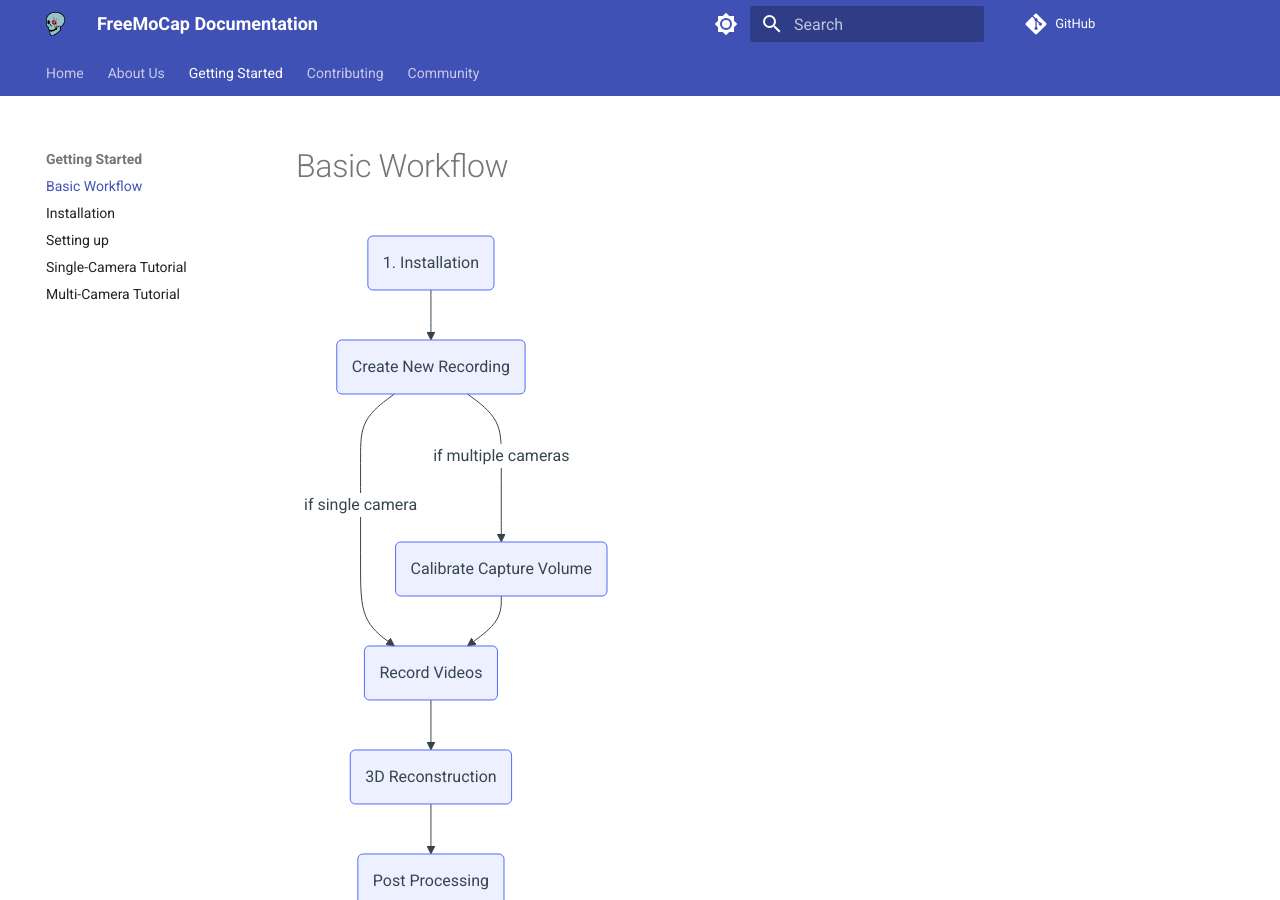
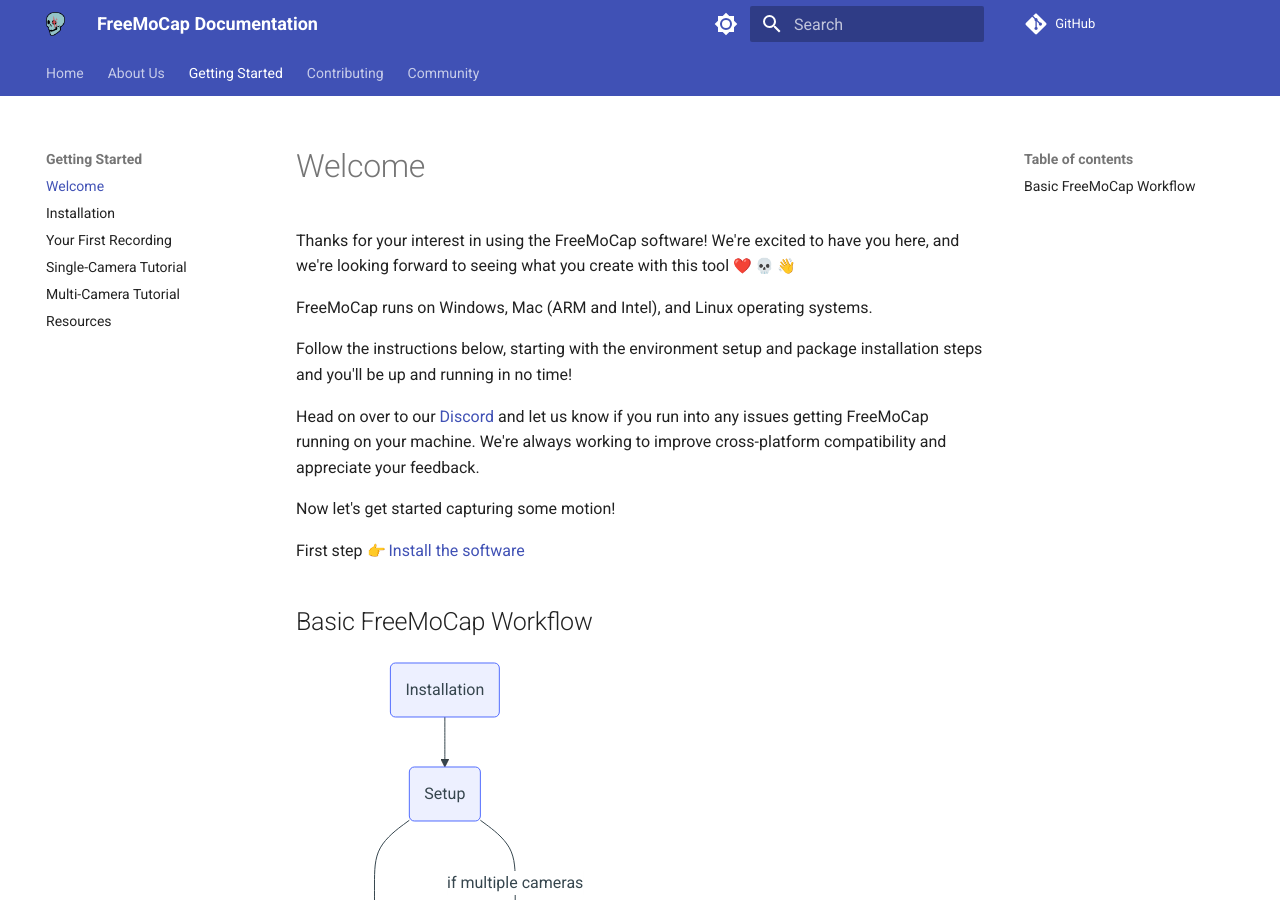
Before and after one commit to freemocap/documentation, an MkDocs documentation site: the page built from docs/getting_started/index.md, in a window 1280 px wide and 900 px high. Built offline with MkDocs 1.6.1 and Material for MkDocs 9.7.7, drawn with Linux system fonts in a browser that asks for light colours; emoji names are drawn with the system emoji font; comment, search, counter and statistics services are not loaded.

Commit message:
update docs

````diff
--- a/docs/getting_started/index.md
+++ b/docs/getting_started/index.md
@@ -1,11 +1,41 @@
+
+
+Thanks for your interest in using the FreeMoCap software! We're excited to have you here, and we're looking forward to seeing what you create with this tool :heart: :skull: :wave:
+
+FreeMoCap runs on Windows, Mac (ARM and Intel), and Linux operating systems.
+
+Follow the instructions below, starting with the environment setup and package installation steps and you'll be up and running in no time!
+
+Head on over to our [Discord](https://discord.gg/j76UGWfEeA) and let us know if you run into any issues getting FreeMoCap running on your machine. We're always working to improve cross-platform compatibility and appreciate your feedback.
+
+Now let's get started capturing some motion!
+
+First step  :point_right: [Install the software](/getting_started/installation/)
+
+
+# Basic FreeMoCap Workflow
+
 ``` mermaid
 graph TD
-    A1(1. Installation)
-    A1-->A(Create New Recording)
-    A --if single camera---> B(Record Videos)
-    A -- if multiple cameras ---> C(Calibrate Capture Volume)
-    C --> B
-    B --> F(3D Reconstruction)
-    F --> H(Post Processing)
-    H --> I(Visualization)
+    installation(Installation)
+    setup(Setup)
+    calibrate(Calibrate Capture Volume)
+    record_videos(Record/Process Motion Capture Videos)
+    visualize(Visualization)
+    analysis(Analysis)
+
+    installation-->setup
+    setup --if single camera---> record_videos
+    setup -- if multiple cameras ---> calibrate
+    calibrate --> record_videos
+
+    record_videos --> visualize
+    record_videos --repeat---> analysis
+
+    visualize --> analysis
+    visualize --> record_videos
+
+    analysis -->  visualize
+    analysis --forever---> record_videos
+
 ```
--- a/mkdocs.yml
+++ b/mkdocs.yml
@@ -42,11 +42,12 @@
   - Home: 'index.md'
   - About Us: 'about_us.md'
   - Getting Started:
-    - Basic Workflow: 'getting_started/index.md'
+    - Welcome: 'getting_started/index.md'
     - Installation: 'getting_started/installation.md'
-    - Setting up: 'getting_started/setting_up_environment.md'
+    - Your First Recording: 'getting_started/your_first_recording.md'
     - Single-Camera Tutorial: 'getting_started/single_camera_recording.md'
     - Multi-Camera Tutorial: 'getting_started/multi_camera_calibration.md'
+    - Resources: 'resources/index.md'
   - Contributing:
     - Contributing Guide: 'contributing/index.md'
     - Python Style Guide: 'contributing/python_code_style_guide.md'
````
Also changed, not shown: docs/getting_started/installation.md (+22 -15 lines), docs/getting_started/multi_camera_calibration.md (+9 -0 lines), docs/getting_started/single_camera_recording.md (+0 -5 lines), docs/getting_started/your_first_recording.md (added, +14 -0 lines), docs/resources/index.md (renamed from docs/getting_started/setting_up_environment.md, +16 -0 lines), pyproject.toml (+7 -7 lines), 1 other file.
